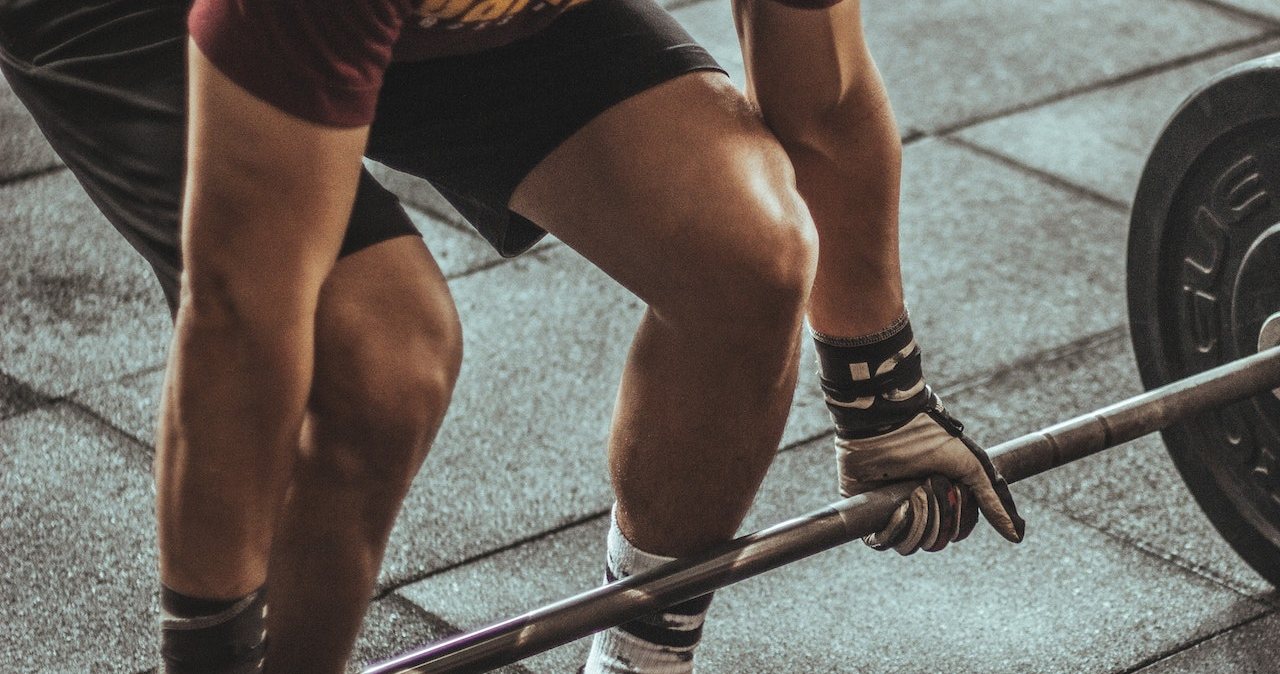
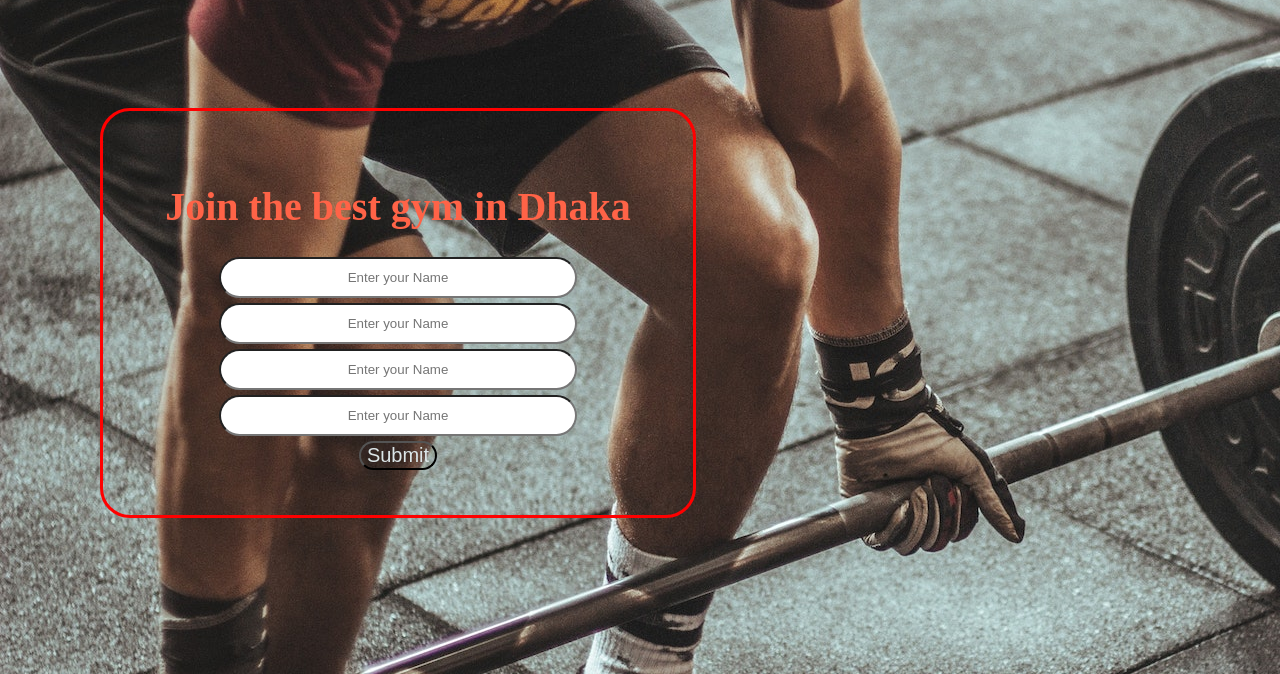
Before and after one commit to Shakilkhandoker/my-first-tutorial, a plain HTML site: page index.html in a window 1280 px wide. Shown: the part 126-800 px from the top of the page. Drawn offline with Linux system fonts and the light colour scheme.

Commit message:
tutorial1

```diff
--- a/index.css
+++ b/index.css
@@ -53,3 +53,31 @@ body{
     background-color: transparent;
     color: rgb(220, 230, 232);
 }
+.container{
+    border: 3px solid red;
+    display: inline-block;
+    position: absolute;
+    border-radius: 30px;
+    margin: 100px;
+    padding: 45px;
+    /* font-size: 30px; */
+    width: 500px;
+}
+.form-group input{
+    margin: 5px auto;
+    text-align: center;
+    width: 350px;
+    height: 35px;
+    display: block;
+    border-radius: 30px;
+}
+.container h1{
+    text-align: center;
+    color: tomato;
+    font-size: 40px;
+}
+.container button{
+    display: block;
+    /* width: 25px; */
+    margin: auto;
+}
--- a/index.html
+++ b/index.html
@@ -26,5 +26,23 @@
             <button class="btn">Email</button>
         </div>
     </header>
+    <div class="container">
+        <h1>Join the best gym in Dhaka</h1>
+        <form action="noaction.php">
+            <div class="form-group">
+                <input type="text" placeholder="Enter your Name">
+            </div>
+            <div class="form-group">
+                <input type="text" placeholder="Enter your Name">
+            </div>
+            <div class="form-group">
+                <input type="text" placeholder="Enter your Name">
+            </div>
+            <div class="form-group">
+                <input type="text" placeholder="Enter your Name">
+            </div>
+            <button class="btn">Submit</button>
+        </form>
+    </div>
 </body>
 </html>
```
